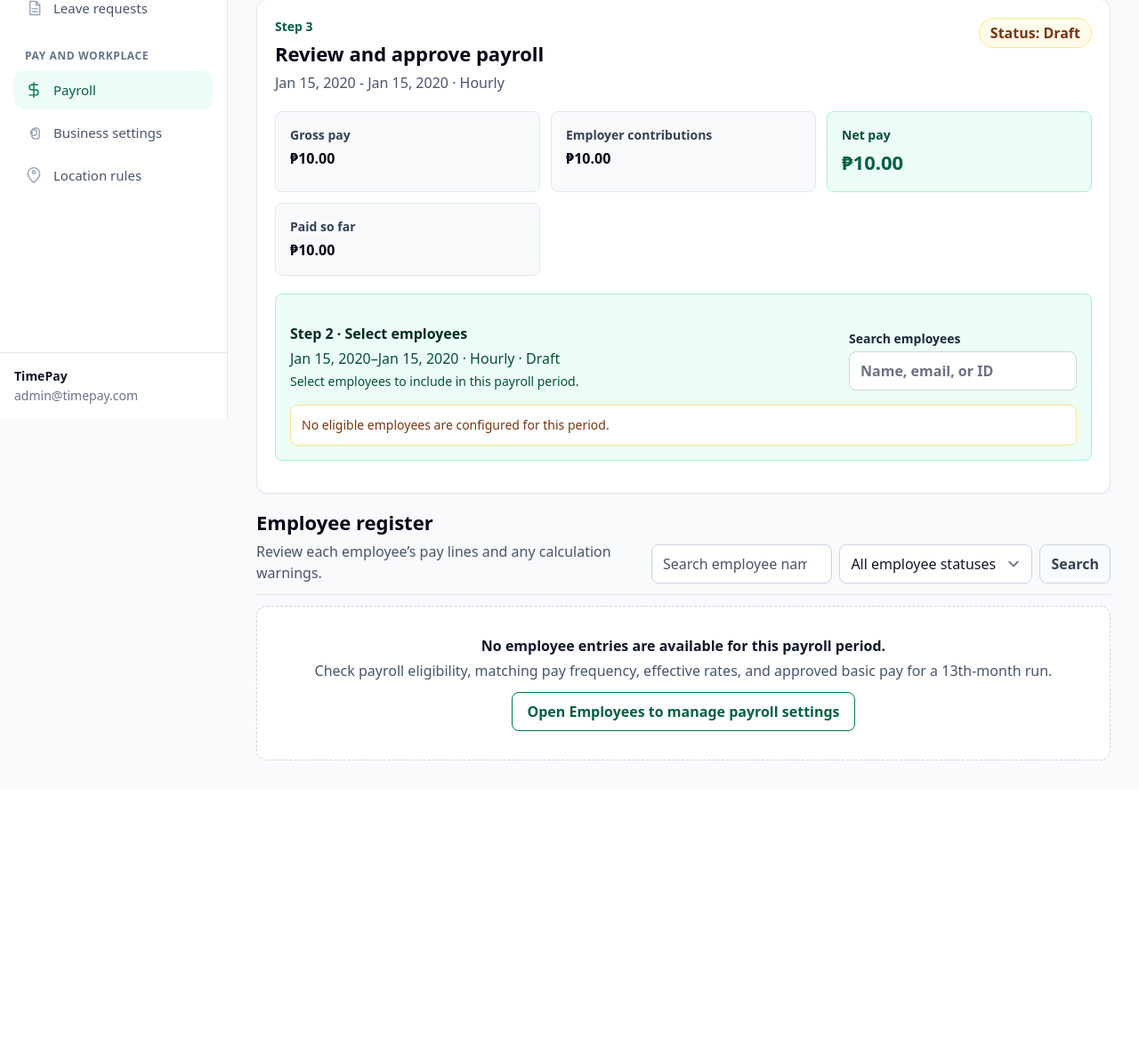
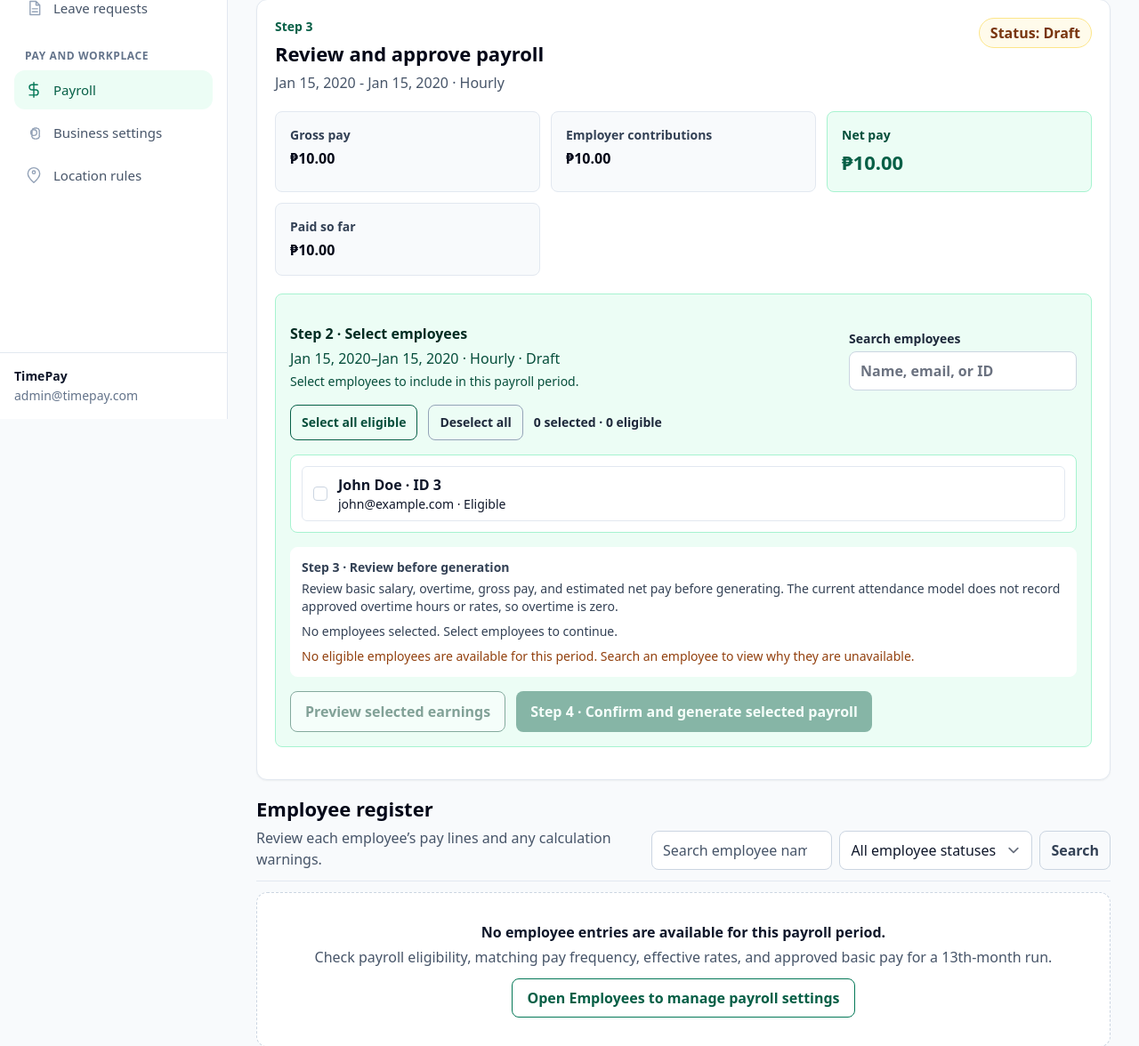
Before and after one commit to amper-hub/timepay, a Laravel app: page /employer/payroll in a window 1280 px wide. Shown: the part 329-1505 px from the top of the page at 89% size. Before the commit the page ends 1184 px from the top, so only its background shows below. Run offline with Laravel 12, Linux system fonts and the light colour scheme; a user stored in the database is signed in; data comes from the database, SQL or seed files in the repository; tables that the repository leaves empty hold one stand-in row (values such as "Sample post"); style sheets or scripts are compiled from the project's sources.

Commit message:
Fix payroll employee selection and review

```diff
--- a/timepay-backend/app/Http/Controllers/Employer/EmployerPayrollController.php
+++ b/timepay-backend/app/Http/Controllers/Employer/EmployerPayrollController.php
@@ -110,7 +110,7 @@ class EmployerPayrollController extends Controller
             $employee->setAttribute('payroll_rate_default', $currentRate?->rate);
         });
 
-        $payrollSetupIssues = collect();
+        $employeeSelectionReasons = collect();
         $existingEntryEmployeeIds = [];
         $eligibleEmployeeIds = $employees->filter(fn (User $employee): bool =>
             $employee->status === 'active' && (bool) $employee->payrollProfile?->payroll_eligible
@@ -136,11 +136,17 @@ class EmployerPayrollController extends Controller
             }
 
             $existingEntryEmployeeIds = $selectedPeriod->entries()->pluck('user_id')->map(fn ($id): int => (int) $id)->all();
+            $periodAlreadyHasEntries = $existingEntryEmployeeIds !== [];
+            $eligibleEmployeeIds = collect();
             foreach ($employees as $employee) {
                 $profile = $employee->payrollProfile;
                 $reason = null;
 
-                if (! $profile) {
+                if (strtolower((string) $employee->status) !== 'active') {
+                    $reason = 'Employee is inactive.';
+                } elseif ($periodAlreadyHasEntries) {
+                    $reason = 'Payroll entries already exist for this period.';
+                } elseif (! $profile) {
                     $reason = 'Missing pay profile.';
                 } elseif (in_array((int) $employee->id, $existingEntryEmployeeIds, true)) {
                     $reason = 'Payroll already exists for this employee and period.';
@@ -154,21 +160,19 @@ class EmployerPayrollController extends Controller
                 } elseif ($selectedPeriod->frequency !== 'yearly' && $profile->pay_frequency !== $selectedPeriod->frequency) {
                     $reason = 'The employee pay frequency does not match this payroll period.';
                 } elseif ($selectedPeriod->frequency !== 'yearly') {
-                    $hasEffectiveRate = $employee->compensationHistory->contains(fn ($rate): bool =>
-                        $rate->effective_from->lte($selectedPeriod->period_end)
-                        && (! $rate->effective_to || $rate->effective_to->gte($selectedPeriod->period_start))
-                    );
-                    if (! $hasEffectiveRate) {
-                        $reason = 'No matching pay rate is effective during this period.';
+                    if (! $this->hasSalaryCoverage($employee, $selectedPeriod)) {
+                        $reason = 'A pay rate does not cover the full payroll period.';
                     }
                 }
 
                 if ($reason !== null) {
-                    $payrollSetupIssues->push(['user_id' => (int) $employee->id, 'name' => $employee->name, 'reason' => $reason]);
+                    $employeeSelectionReasons->put((int) $employee->id, $reason);
+                } else {
+                    $eligibleEmployeeIds->push((int) $employee->id);
                 }
             }
 
-            $eligibleEmployeeCount = $eligibleEmployeeIds->diff($payrollSetupIssues->pluck('user_id'))->count();
+            $eligibleEmployeeCount = $eligibleEmployeeIds->count();
         }
 
         return view('employer.payroll', [
@@ -179,7 +183,7 @@ class EmployerPayrollController extends Controller
             'hasReviewFlags' => $hasReviewFlags,
             'hasCriticalReviewFlags' => $hasCriticalReviewFlags,
             'employees' => $employees,
-            'payrollSetupIssues' => $payrollSetupIssues,
+            'employeeSelectionReasons' => $employeeSelectionReasons,
             'existingEntryEmployeeIds' => $existingEntryEmployeeIds,
             'eligibleEmployeeCount' => $eligibleEmployeeCount,
             'payrollSection' => $filters['section'] ?? ($selectedPeriod ? 'details' : 'overview'),
@@ -306,7 +310,7 @@ class EmployerPayrollController extends Controller
             throw ValidationException::withMessages(['employee_ids' => 'Choose each employee only once.']);
         }
         $employees = User::query()->where('company_id', $payrollPeriod->company_id)->whereRaw('LOWER(role) = ?', ['employee'])
-            ->whereIn('id', $employeeIds)->with('payrollProfile')->get();
+            ->whereIn('id', $employeeIds)->with(['payrollProfile', 'compensationHistory'])->get();
         if ($employees->count() !== count($employeeIds)) {
             throw ValidationException::withMessages(['employee_ids' => 'One or more selected employees do not belong to this company.']);
         }
@@ -327,9 +331,8 @@ class EmployerPayrollController extends Controller
                 $reason = 'annual runs require the approved basic pay review flow';
             } elseif ($profile->pay_frequency !== $payrollPeriod->frequency) {
                 $reason = 'pay frequency does not match the period';
-            } elseif (! $employee->compensationHistory()->whereDate('effective_from', '<=', $payrollPeriod->period_end)
-                ->where(fn ($query) => $query->whereNull('effective_to')->orWhereDate('effective_to', '>=', $payrollPeriod->period_start))->exists()) {
-                $reason = 'no salary rate is effective during this period';
+            } elseif (! $this->hasSalaryCoverage($employee, $payrollPeriod)) {
+                $reason = 'salary rates do not cover the full payroll period';
             }
             if ($reason !== null) {
                 throw ValidationException::withMessages(['employee_ids' => "{$employee->name}: {$reason}."]);
@@ -348,7 +351,7 @@ class EmployerPayrollController extends Controller
         $data = $request->validate(['employee_ids' => 'required|array|min:1', 'employee_ids.*' => 'required|integer|distinct']);
         $ids = array_map('intval', $data['employee_ids']);
         $employees = User::query()->where('company_id', $payrollPeriod->company_id)->whereRaw('LOWER(role) = ?', ['employee'])
-            ->whereIn('id', $ids)->with('payrollProfile')->get();
+            ->whereIn('id', $ids)->with(['payrollProfile', 'compensationHistory'])->get();
         if ($employees->count() !== count($ids)) {
             throw ValidationException::withMessages(['employee_ids' => 'One or more selected employees do not belong to this company.']);
         }
@@ -356,8 +359,7 @@ class EmployerPayrollController extends Controller
             $profile = $employee->payrollProfile;
             if (strtolower((string) $employee->status) !== 'active' || ! $profile || ! $profile->payroll_eligible
                 || $profile->pay_frequency !== $payrollPeriod->frequency
-                || ! $employee->compensationHistory()->whereDate('effective_from', '<=', $payrollPeriod->period_end)
-                    ->where(fn ($query) => $query->whereNull('effective_to')->orWhereDate('effective_to', '>=', $payrollPeriod->period_start))->exists()) {
+                || ! $this->hasSalaryCoverage($employee, $payrollPeriod)) {
                 throw ValidationException::withMessages(['employee_ids' => "{$employee->name}: employee is ineligible or has no salary rate for this period."]);
             }
         }
@@ -600,6 +602,27 @@ class EmployerPayrollController extends Controller
         ])]);
     }
 
+    private function hasSalaryCoverage(User $employee, PayrollPeriod $period): bool
+    {
+        $rates = $employee->relationLoaded('compensationHistory')
+            ? $employee->compensationHistory
+            : $employee->compensationHistory()->get();
+        $date = $period->period_start->copy()->startOfDay();
+        $lastDate = $period->period_end->copy()->startOfDay();
+
+        while ($date->lte($lastDate)) {
+            $dateKey = $date->toDateString();
+            $covered = $rates->contains(fn ($rate): bool => $rate->effective_from->toDateString() <= $dateKey
+                && (! $rate->effective_to || $rate->effective_to->toDateString() >= $dateKey));
+            if (! $covered) {
+                return false;
+            }
+            $date->addDay();
+        }
+
+        return true;
+    }
+
     private function companyId(Request $request): int
     {
         $user = $request->user();
--- a/timepay-backend/resources/views/employer/payroll.blade.php
+++ b/timepay-backend/resources/views/employer/payroll.blade.php
@@ -350,21 +350,6 @@
                         <p class="mt-4 rounded-lg border border-slate-200 bg-slate-50 px-4 py-3 text-base text-slate-700">The 13th-month amount comes from basic pay in approved payroll snapshots for this calendar year. Review the backend calculation flags before approval.</p>
                     @endif
 
-                    @if ($payrollSetupIssues->isNotEmpty())
-                        <div class="mt-4 rounded-lg border border-amber-200 bg-amber-50 p-4" role="status">
-                            <h3 class="font-semibold text-amber-950">Check employee setup before calculating</h3>
-                            <p class="mt-1 text-base text-amber-900">These employees may be excluded from this period under the current payroll settings.</p>
-                            <ul class="mt-3 space-y-2 text-base text-amber-950">
-                                @foreach ($payrollSetupIssues as $issue)
-                                    <li><span class="font-semibold">{{ $issue['name'] }}:</span> {{ $issue['reason'] }}</li>
-                                @endforeach
-                            </ul>
-                            @foreach ($payrollSetupIssues as $issue)
-                                <a href="{{ route('employer.employees.show', ['user' => $issue['user_id']]) }}" class="mt-3 mr-3 inline-flex min-h-11 items-center font-semibold text-amber-950 underline underline-offset-2">Payroll settings for {{ $issue['name'] }}</a>
-                            @endforeach
-                        </div>
-                    @endif
-
                     @if ($activePeriod->status === 'draft')
                         <form id="payroll-generation-form" class="mt-5 space-y-4 rounded-lg border border-emerald-200 bg-emerald-50 p-4" method="POST" action="{{ route('employer.payroll.calculate', $activePeriod) }}" data-submit-once data-confirm="Generate reviewable payroll for only the employees selected below?">
                                 @csrf
@@ -376,28 +361,31 @@
                                     </div>
                                     <label class="text-sm font-semibold text-slate-800">Search employees<input id="payroll-employee-search" type="search" class="mt-1 block min-h-11 w-full rounded-lg border-slate-300 sm:w-64" placeholder="Name, email, or ID"></label>
                                 </div>
-                                @if ($activePeriod->frequency !== 'yearly' && $eligibleEmployeeCount > 0)
+                                @if ($activePeriod->frequency !== 'yearly')
                                     <div class="flex flex-wrap items-center gap-3">
-                                    <button type="button" id="payroll-select-all" class="min-h-10 rounded-lg border border-emerald-800 px-3 py-2 text-sm font-semibold text-emerald-900">Select all eligible</button>
+                                        <button type="button" id="payroll-select-all" class="min-h-10 rounded-lg border border-emerald-800 px-3 py-2 text-sm font-semibold text-emerald-900">Select all eligible</button>
                                         <button type="button" id="payroll-deselect-all" class="min-h-10 rounded-lg border border-slate-400 px-3 py-2 text-sm font-semibold text-slate-800">Deselect all</button>
                                         <p class="text-sm font-semibold text-slate-800"><span id="payroll-selected-count" aria-live="polite">0</span> selected · <span>{{ $eligibleEmployeeCount }}</span> eligible</p>
                                     </div>
                                     <div class="max-h-80 space-y-2 overflow-y-auto rounded-lg border border-emerald-200 bg-white p-3">
                                         @foreach ($employees as $employee)
                                             @php
-                                                $profile = $employee->payrollProfile;
-                                                $alreadyIncluded = in_array((int) $employee->id, $existingEntryEmployeeIds ?? [], true);
-                                                $eligible = ! $alreadyIncluded && $employee->status === 'active' && $profile?->payroll_eligible && $profile->pay_frequency === $activePeriod->frequency && $employee->compensationHistory->contains(fn ($rate) => $rate->effective_from->lte($activePeriod->period_end) && (! $rate->effective_to || $rate->effective_to->gte($activePeriod->period_start)));
+                                                $reason = $employeeSelectionReasons->get((int) $employee->id);
+                                                $eligible = $reason === null;
                                             @endphp
-                                            <label data-payroll-employee-row data-search="{{ strtolower($employee->name.' '.$employee->email.' '.$employee->id) }}" class="flex min-h-12 items-center gap-3 rounded-md border border-slate-200 px-3 py-2 {{ $eligible ? 'cursor-pointer hover:bg-emerald-50' : 'bg-slate-50 text-slate-500' }}">
+                                            <label data-payroll-employee-row data-eligible="{{ $eligible ? 'true' : 'false' }}" data-search="{{ strtolower($employee->name.' '.$employee->email.' '.$employee->id) }}" @if (! $eligible) hidden @endif class="flex min-h-12 items-center gap-3 rounded-md border border-slate-200 px-3 py-2 {{ $eligible ? 'cursor-pointer hover:bg-emerald-50' : 'bg-slate-50 text-slate-500' }}">
                                                 <input type="checkbox" name="employee_ids[]" value="{{ $employee->id }}" @disabled(! $eligible) class="h-4 w-4 rounded border-slate-300 text-emerald-700 focus:ring-emerald-700">
-                                                <span class="min-w-0 flex-1"><span class="block font-semibold">{{ $employee->name }} · ID {{ $employee->id }}</span><span class="block truncate text-sm">{{ $employee->email }} · {{ $alreadyIncluded ? 'Payroll already exists for this period' : ($eligible ? 'Eligible' : 'Ineligible for this period') }}</span></span>
+                                                <span class="min-w-0 flex-1"><span class="block font-semibold">{{ $employee->name }} · ID {{ $employee->id }}</span><span class="block truncate text-sm">{{ $employee->email }} · {{ $eligible ? 'Eligible' : 'Unavailable: '.$reason }}</span></span>
                                             </label>
                                         @endforeach
                                     </div>
                                     <div class="rounded-lg border border-white bg-white p-3 text-sm text-slate-700">
                                         <p class="font-semibold">Step 3 · Review before generation</p>
                                         <p class="mt-1">Review basic salary, overtime, gross pay, and estimated net pay before generating. The current attendance model does not record approved overtime hours or rates, so overtime is zero.</p>
+                                        <p id="payroll-no-selection" class="mt-2 font-medium">No employees selected. Select employees to continue.</p>
+                                        @if ($eligibleEmployeeCount === 0)
+                                            <p class="mt-2 text-amber-800">No eligible employees are available for this period. Search an employee to view why they are unavailable.</p>
+                                        @endif
                                         <div id="payroll-preview" class="mt-3 hidden overflow-x-auto"></div>
                                     </div>
                                     <div class="flex flex-wrap gap-3">
@@ -405,7 +393,7 @@
                                         <button id="payroll-generate-button" type="submit" disabled data-loading-label="Generating..." class="min-h-11 rounded-lg bg-emerald-700 px-4 py-2.5 text-base font-semibold text-white hover:bg-emerald-800 disabled:cursor-not-allowed disabled:opacity-50">Step 4 · Confirm and generate selected payroll</button>
                                     </div>
                                 @else
-                                    <p class="rounded-lg border border-amber-200 bg-white p-3 text-sm text-amber-900">{{ $activePeriod->frequency === 'yearly' ? 'Annual runs use the existing approved-basic-pay review flow.' : 'No eligible employees are configured for this period.' }}</p>
+                                    <p class="rounded-lg border border-amber-200 bg-white p-3 text-sm text-amber-900">Annual runs use the existing approved-basic-pay review flow.</p>
                                 @endif
                         </form>
                     @elseif ($activePeriod->status === 'pending_review')
@@ -687,24 +675,29 @@
     <script>
         document.addEventListener('DOMContentLoaded', () => {
             const payrollForm = document.getElementById('payroll-generation-form');
-            if (payrollForm) {
+            if (payrollForm && document.getElementById('payroll-selected-count')) {
                 const boxes = [...payrollForm.querySelectorAll('input[name="employee_ids[]"]:not(:disabled)')];
                 const count = document.getElementById('payroll-selected-count');
                 const generate = document.getElementById('payroll-generate-button');
                 const previewButton = document.getElementById('payroll-preview-button');
                 const previewContainer = document.getElementById('payroll-preview');
+                const emptySelection = document.getElementById('payroll-no-selection');
                 const updateSelection = () => {
                     const selected = boxes.filter((box) => box.checked).length;
                     count.textContent = String(selected);
+                    emptySelection.hidden = selected > 0;
                     generate.disabled = selected === 0;
                     previewButton.disabled = selected === 0;
                     previewContainer.classList.add('hidden');
                 };
-                document.getElementById('payroll-select-all')?.addEventListener('click', () => { boxes.forEach((box) => { if (box.closest('[data-payroll-employee-row]').hidden === false) box.checked = true; }); updateSelection(); });
+                document.getElementById('payroll-select-all')?.addEventListener('click', () => { boxes.forEach((box) => { box.checked = true; }); updateSelection(); });
                 document.getElementById('payroll-deselect-all')?.addEventListener('click', () => { boxes.forEach((box) => { box.checked = false; }); updateSelection(); });
                 document.getElementById('payroll-employee-search')?.addEventListener('input', (event) => {
                     const query = event.target.value.trim().toLowerCase();
-                    payrollForm.querySelectorAll('[data-payroll-employee-row]').forEach((row) => { row.hidden = !row.dataset.search.includes(query); });
+                    payrollForm.querySelectorAll('[data-payroll-employee-row]').forEach((row) => {
+                        const matches = row.dataset.search.includes(query);
+                        row.hidden = query ? !matches : row.dataset.eligible !== 'true';
+                    });
                 });
                 boxes.forEach((box) => box.addEventListener('change', updateSelection));
                 previewButton.addEventListener('click', async () => {
```
Also changed, not shown: timepay-backend/tests/Feature/PayrollWorkflowTest.php (+69 -4 lines).
